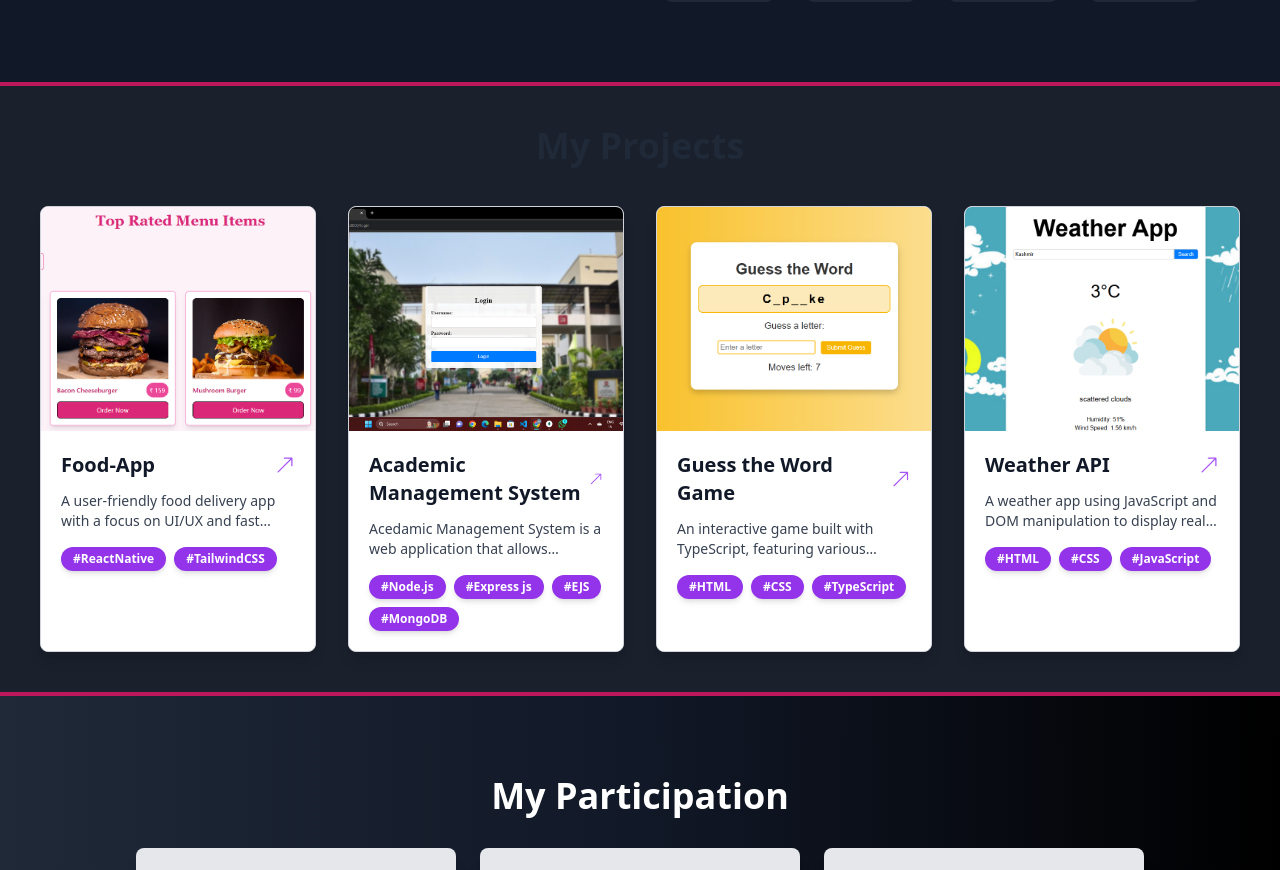
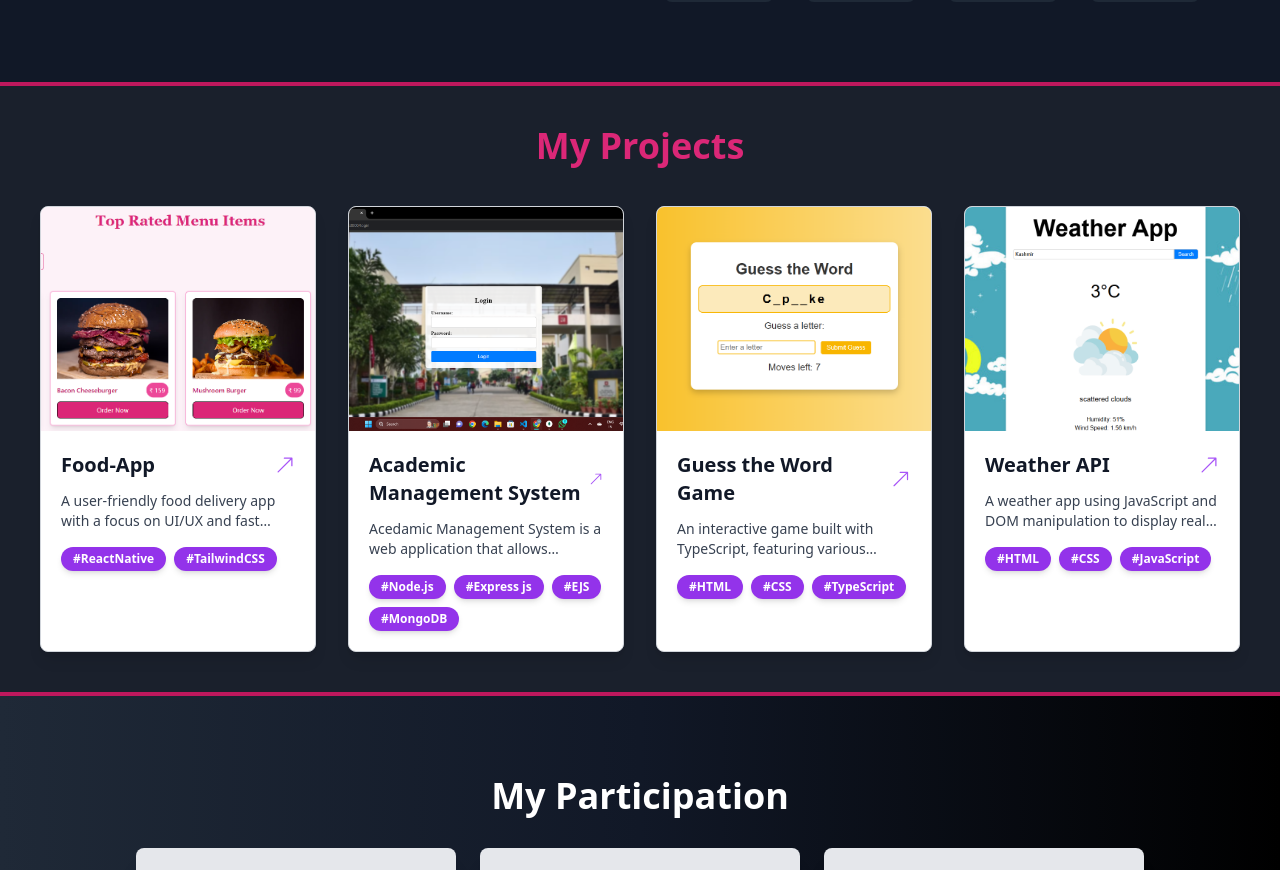
Before and after one commit to Anshita-1609/portfolio-react, a React (Vite) app: page / in a window 1280 px wide. Shown: the part 1042-1912 px from the top of the page. Built offline with nearby package versions, Linux system fonts and the light colour scheme.

Commit message:
update css

```diff
--- a/src/Components/Projects/Projects.jsx
+++ b/src/Components/Projects/Projects.jsx
@@ -34,7 +34,7 @@ const Projects = () => {
     return (
         <div id="projects" style={{ backgroundColor: '#1a202c' }} className="p-10">
 
-            <h2 className="text-4xl font-bold text-center text-gray-800 dark:text-pink-600 mb-10">My Projects</h2>
+            <h2 className="text-4xl font-bold text-center text-gray-800 text-pink-600 mb-10">My Projects</h2>
             <div className=" grid grid-cols-1 md:grid-cols-2 lg:grid-cols-4 gap-8">
                 {projects.map((project, index) => (
                     <a
```
